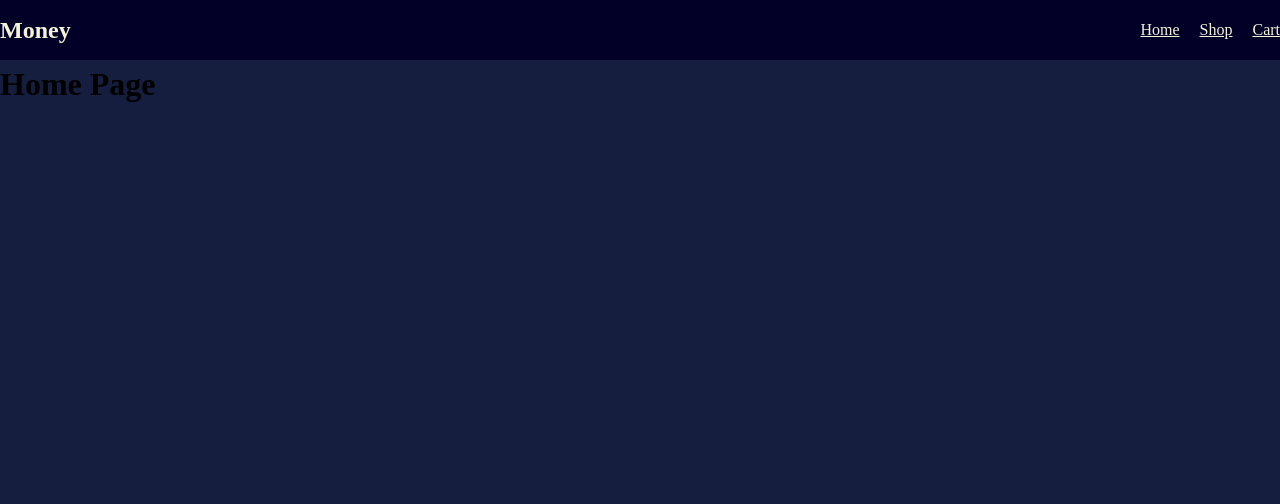
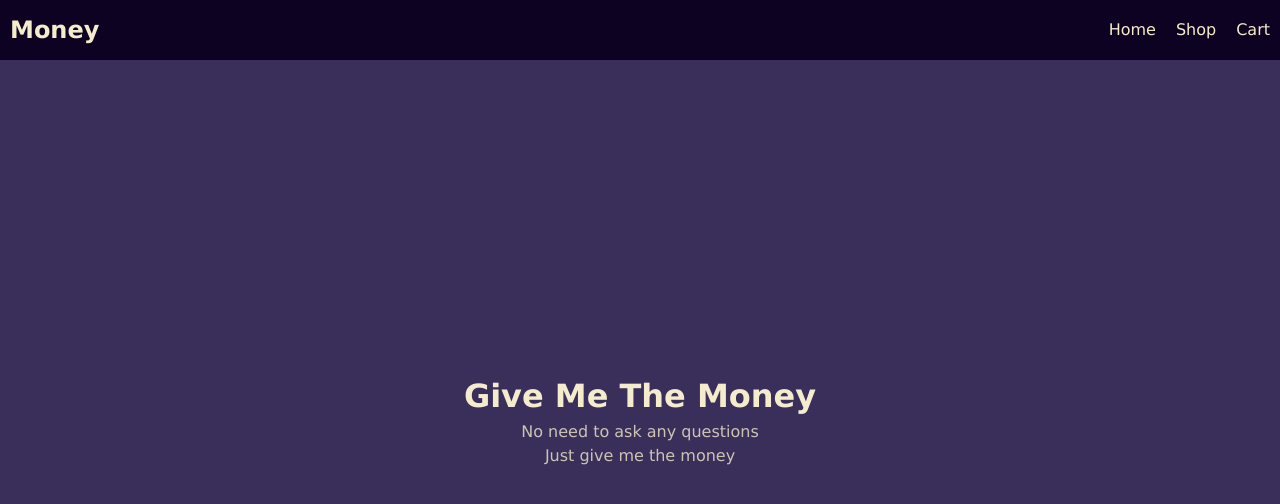
Before and after one commit to Julczan/shopping-cart, a React (Vite) app: page / in a window 1280 px wide. Shown: the top 504 px of the page. Built offline with nearby package versions, Linux system fonts and the light colour scheme.

Commit message:
style the home page

```diff
--- a/src/components/HomePage/HomePage-styles.js
+++ b/src/components/HomePage/HomePage-styles.js
@@ -0,0 +1,17 @@
+import styled from "styled-components";
+
+export const HomeStyled = styled.div`
+  display: flex;
+  flex-direction: column;
+  align-items: center;
+  height: 90vh;
+  justify-content: center;
+`;
+
+export const Title = styled.h1`
+  color: var(--text-primary);
+`;
+
+export const SubText = styled.p`
+  color: var(--text-secondary);
+`;
--- a/src/components/HomePage/HomePage.jsx
+++ b/src/components/HomePage/HomePage.jsx
@@ -1,5 +1,13 @@
+import { HomeStyled, SubText, Title } from "./HomePage-styles";
+
 function HomePage() {
-  return <h1>Home Page</h1>;
+  return (
+    <HomeStyled>
+      <Title>Give Me The Money</Title>
+      <SubText>No need to ask any questions</SubText>
+      <SubText>Just give me the money</SubText>
+    </HomeStyled>
+  );
 }
 
 export default HomePage;
--- a/src/components/Navbar/Navbar-styles.js
+++ b/src/components/Navbar/Navbar-styles.js
@@ -3,11 +3,12 @@ import styled from "styled-components";
 export const Navigation = styled.nav`
   color: white;
   min-height: 60px;
-  background: var(--background);
-  color: var(--text);
+  background: var(--background-dark);
+  color: var(--text-primary);
   display: flex;
   justify-content: space-between;
   align-items: center;
+  padding: 0 10px;
 `;
 
 export const Button = styled.button`
--- a/src/index.css
+++ b/src/index.css
@@ -68,14 +68,34 @@ h6 {
 }
 
 #root {
-  --background: #030027;
-  --text: #f2f3d9;
+  --background-dark: #0d0221;
+  --text-primary: #f5eccd;
+  --text-secondary: #f5eccdc9;
+  --btn-primary: #1b998b;
+  --btn-secondary: #62929e;
 }
 
 body {
-  background-color: #151e3f;
+  --background-light: #392f5a;
+  background-color: var(--background-light);
+  font-family: Verdana, Geneva, Tahoma, sans-serif;
 }
 
 a {
-  color: var(--text);
+  color: var(--text-primary);
+  text-decoration: none;
 }
+
+.embla__viewport {
+  overflow: hidden;
+}
+
+.embla__container {
+  display: flex;
+  touch-action: pan-y pinch-zoom;
+}
+
+.embla__slide {
+  flex: 0 0 100%;
+  min-width: 0;
+}
```
Also changed, not shown: 1 other file (tests, documents, lock files or other folders).
